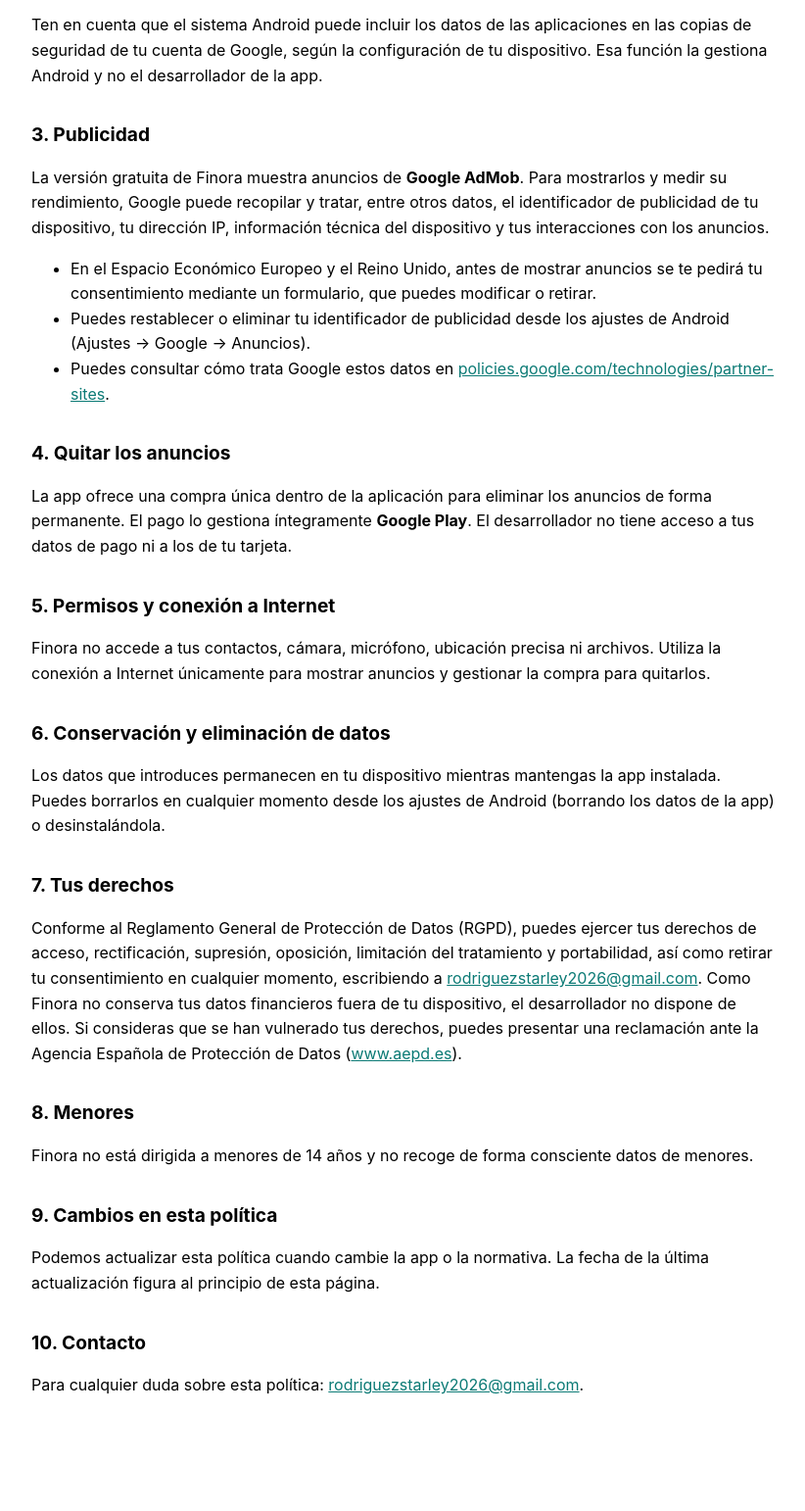
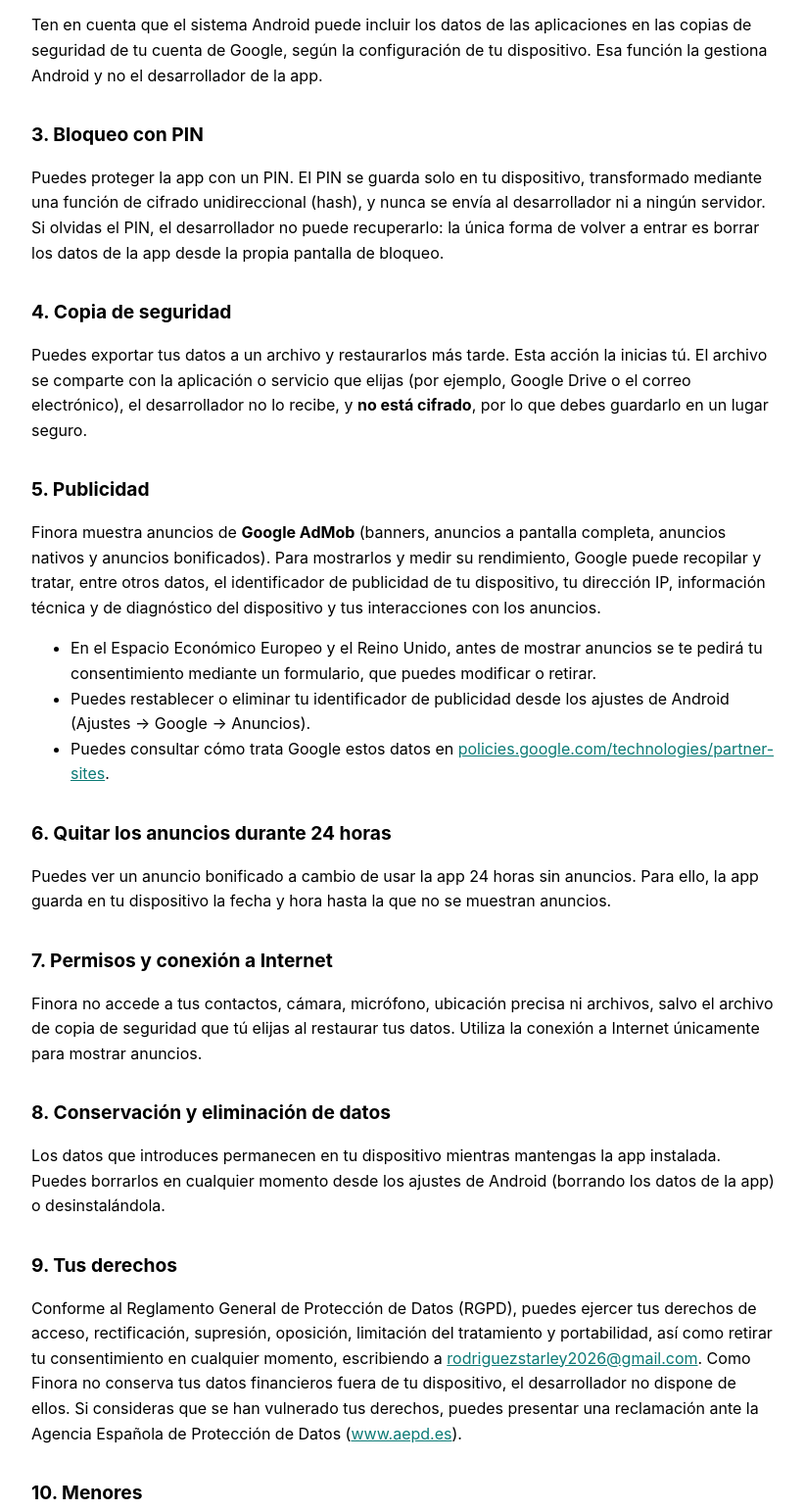
Before and after one commit to Starley0411/finora-privacidad, a plain HTML site: page index.html in a window 1280 px wide. Shown: the part 552-2094 px from the top of the page at 98% size, without its empty margins (228-1050 px from the left). Before the commit the page ends 2059 px from the top, so only its background shows below. Drawn offline with Linux system fonts and the light colour scheme.

Commit message:
Actualizar política: PIN, copia de seguridad y anuncios

```diff
--- a/index.html
+++ b/index.html
@@ -21,7 +21,7 @@
 <body>
 
 <h1>Política de privacidad de Finora: Control financiero</h1>
-<p><strong>Última actualización:</strong> 8 de noviembre de 2026</p>
+<p><strong>Última actualización:</strong> 16 de noviembre de 2026</p>
 
 <p>Esta política explica qué información trata la aplicación móvil <strong>Finora: Control financiero</strong> (en adelante, «Finora» o «la app») y cómo se protege tu privacidad.</p>
 
@@ -37,33 +37,39 @@
 </ul>
 <p>Ten en cuenta que el sistema Android puede incluir los datos de las aplicaciones en las copias de seguridad de tu cuenta de Google, según la configuración de tu dispositivo. Esa función la gestiona Android y no el desarrollador de la app.</p>
 
-<h2>3. Publicidad</h2>
-<p>La versión gratuita de Finora muestra anuncios de <strong>Google AdMob</strong>. Para mostrarlos y medir su rendimiento, Google puede recopilar y tratar, entre otros datos, el identificador de publicidad de tu dispositivo, tu dirección IP, información técnica del dispositivo y tus interacciones con los anuncios.</p>
+<h2>3. Bloqueo con PIN</h2>
+<p>Puedes proteger la app con un PIN. El PIN se guarda solo en tu dispositivo, transformado mediante una función de cifrado unidireccional (hash), y nunca se envía al desarrollador ni a ningún servidor. Si olvidas el PIN, el desarrollador no puede recuperarlo: la única forma de volver a entrar es borrar los datos de la app desde la propia pantalla de bloqueo.</p>
+
+<h2>4. Copia de seguridad</h2>
+<p>Puedes exportar tus datos a un archivo y restaurarlos más tarde. Esta acción la inicias tú. El archivo se comparte con la aplicación o servicio que elijas (por ejemplo, Google Drive o el correo electrónico), el desarrollador no lo recibe, y <strong>no está cifrado</strong>, por lo que debes guardarlo en un lugar seguro.</p>
+
+<h2>5. Publicidad</h2>
+<p>Finora muestra anuncios de <strong>Google AdMob</strong> (banners, anuncios a pantalla completa, anuncios nativos y anuncios bonificados). Para mostrarlos y medir su rendimiento, Google puede recopilar y tratar, entre otros datos, el identificador de publicidad de tu dispositivo, tu dirección IP, información técnica y de diagnóstico del dispositivo y tus interacciones con los anuncios.</p>
 <ul>
   <li>En el Espacio Económico Europeo y el Reino Unido, antes de mostrar anuncios se te pedirá tu consentimiento mediante un formulario, que puedes modificar o retirar.</li>
   <li>Puedes restablecer o eliminar tu identificador de publicidad desde los ajustes de Android (Ajustes → Google → Anuncios).</li>
   <li>Puedes consultar cómo trata Google estos datos en <a href="https://policies.google.com/technologies/partner-sites">policies.google.com/technologies/partner-sites</a>.</li>
 </ul>
 
-<h2>4. Quitar los anuncios</h2>
-<p>La app ofrece una compra única dentro de la aplicación para eliminar los anuncios de forma permanente. El pago lo gestiona íntegramente <strong>Google Play</strong>. El desarrollador no tiene acceso a tus datos de pago ni a los de tu tarjeta.</p>
+<h2>6. Quitar los anuncios durante 24 horas</h2>
+<p>Puedes ver un anuncio bonificado a cambio de usar la app 24 horas sin anuncios. Para ello, la app guarda en tu dispositivo la fecha y hora hasta la que no se muestran anuncios.</p>
 
-<h2>5. Permisos y conexión a Internet</h2>
-<p>Finora no accede a tus contactos, cámara, micrófono, ubicación precisa ni archivos. Utiliza la conexión a Internet únicamente para mostrar anuncios y gestionar la compra para quitarlos.</p>
+<h2>7. Permisos y conexión a Internet</h2>
+<p>Finora no accede a tus contactos, cámara, micrófono, ubicación precisa ni archivos, salvo el archivo de copia de seguridad que tú elijas al restaurar tus datos. Utiliza la conexión a Internet únicamente para mostrar anuncios.</p>
 
-<h2>6. Conservación y eliminación de datos</h2>
+<h2>8. Conservación y eliminación de datos</h2>
 <p>Los datos que introduces permanecen en tu dispositivo mientras mantengas la app instalada. Puedes borrarlos en cualquier momento desde los ajustes de Android (borrando los datos de la app) o desinstalándola.</p>
 
-<h2>7. Tus derechos</h2>
+<h2>9. Tus derechos</h2>
 <p>Conforme al Reglamento General de Protección de Datos (RGPD), puedes ejercer tus derechos de acceso, rectificación, supresión, oposición, limitación del tratamiento y portabilidad, así como retirar tu consentimiento en cualquier momento, escribiendo a <a href="mailto:rodriguezstarley2026@gmail.com">rodriguezstarley2026@gmail.com</a>. Como Finora no conserva tus datos financieros fuera de tu dispositivo, el desarrollador no dispone de ellos. Si consideras que se han vulnerado tus derechos, puedes presentar una reclamación ante la Agencia Española de Protección de Datos (<a href="https://www.aepd.es">www.aepd.es</a>).</p>
 
-<h2>8. Menores</h2>
+<h2>10. Menores</h2>
 <p>Finora no está dirigida a menores de 14 años y no recoge de forma consciente datos de menores.</p>
 
-<h2>9. Cambios en esta política</h2>
+<h2>11. Cambios en esta política</h2>
 <p>Podemos actualizar esta política cuando cambie la app o la normativa. La fecha de la última actualización figura al principio de esta página.</p>
 
-<h2>10. Contacto</h2>
+<h2>12. Contacto</h2>
 <p>Para cualquier duda sobre esta política: <a href="mailto:rodriguezstarley2026@gmail.com">rodriguezstarley2026@gmail.com</a>.</p>
 
 </body>
```
